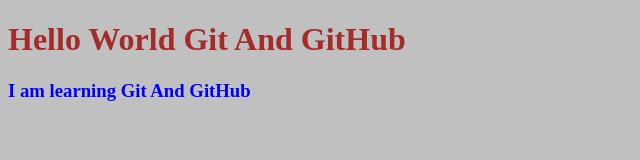
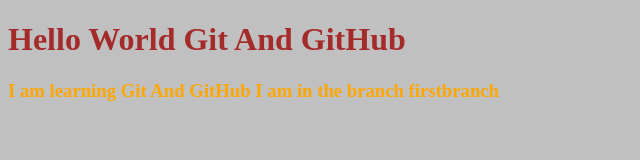
Before and after one commit to AmjadAmeen/myProject, a plain HTML site: page index.html in a window 1280 px wide. Shown: the whole page, without its empty margins (0-640 px from the left). Drawn offline with Linux system fonts and the light colour scheme.

Commit message:
changing style for the style

```diff
--- a/index.html
+++ b/index.html
@@ -9,7 +9,7 @@
 <body>
     <h1>Hello World Git And GitHub</h1>
     <div>
-        <h3>I am learning Git And GitHub </h3>
+        <h3>I am learning Git And GitHub I am in the branch firstbranch </h3>
     </div>
     <script src="app.js"></script>
 </body>
--- a/style.css
+++ b/style.css
@@ -5,5 +5,5 @@ body{
     background-color: silver;
 }
 div{
-    color: blue;
+    color: rgb(255, 166, 0);
 }
```
